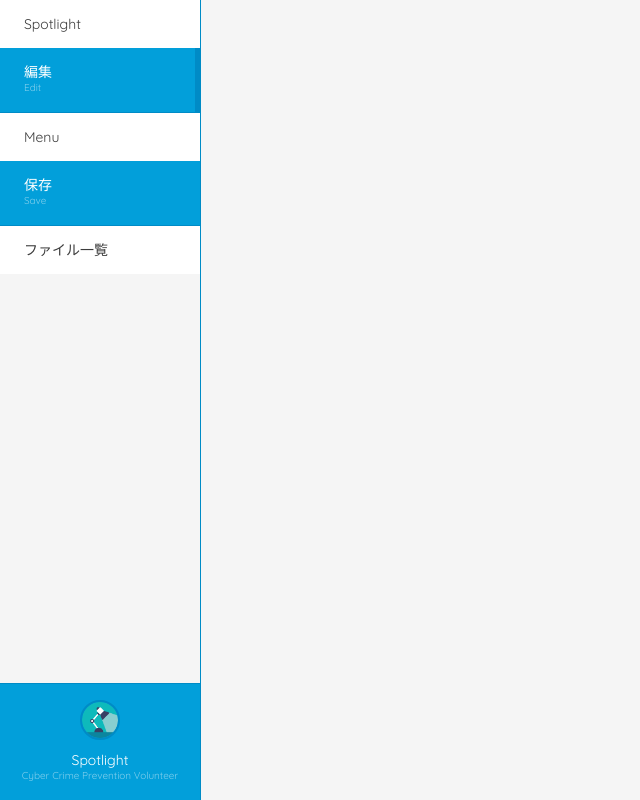
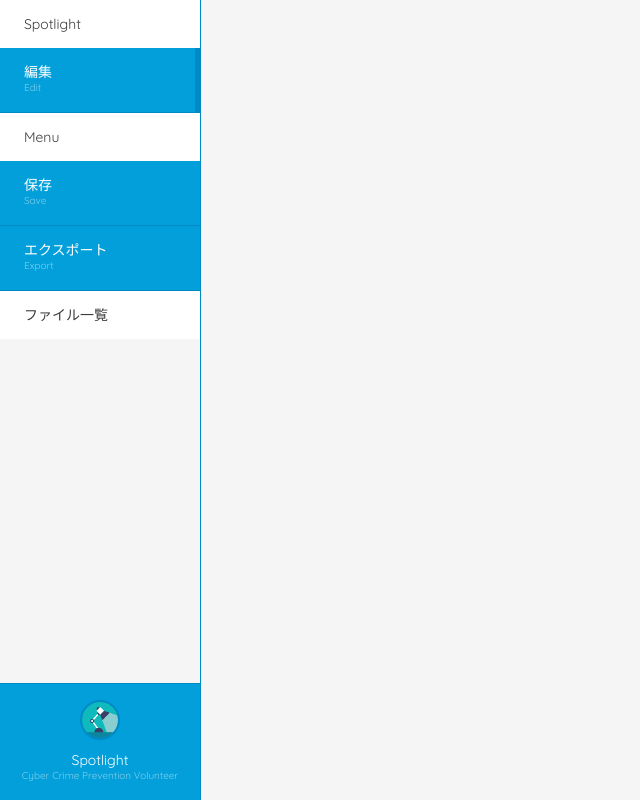
Before and after one commit to calmery/Spotlight, an Electron app: page src/static/edit.html in a window 1280 px wide. Shown: the whole page, without its empty margins (0-640 px from the left). Drawn offline with Linux system fonts and the light colour scheme.

Commit message:
データをエクスポートできるようにする

```diff
--- a/src/static/edit.html
+++ b/src/static/edit.html
@@ -28,6 +28,13 @@
         </div>
       </div>
 
+      <div class="_menu" onclick="saveToAnywhere()">
+        <div class="_text">
+          エクスポート
+          <div class="_description">Export</div>
+        </div>
+      </div>
+
       <div class="_label">
         ファイル一覧
       </div>
--- a/src/static/edit.js
+++ b/src/static/edit.js
@@ -58,6 +58,19 @@ function save() {
   controller.saveDocuments("search.json", JSON.stringify(searchJson));
 
   alert("保存しました");
+}
+
+function saveToAnywhere() {
+  if (data === null) {
+    alert("検索データが存在しません");
+    return;
+  }
+
+  const download = document.createElement("a");
+  download.download = "result.json";
+  download.href = URL.createObjectURL(new Blob([JSON.stringify(data)], {type: "text/plain"}));
+  download.dataset.downloadurl = ["text/plain", download.download, download.href].join(":");
+  download.click();
 }
 
 function toggle(id) {
```
